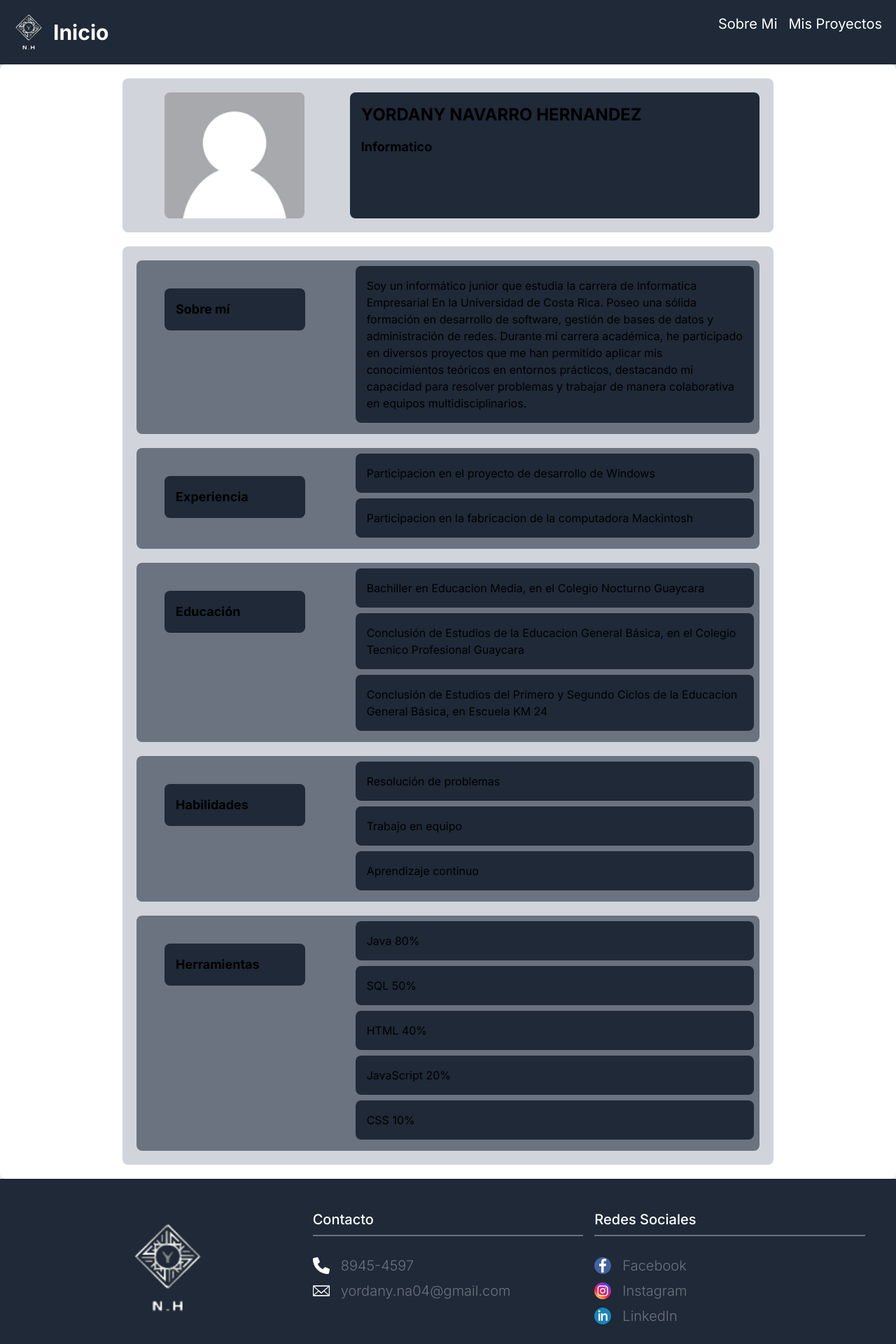
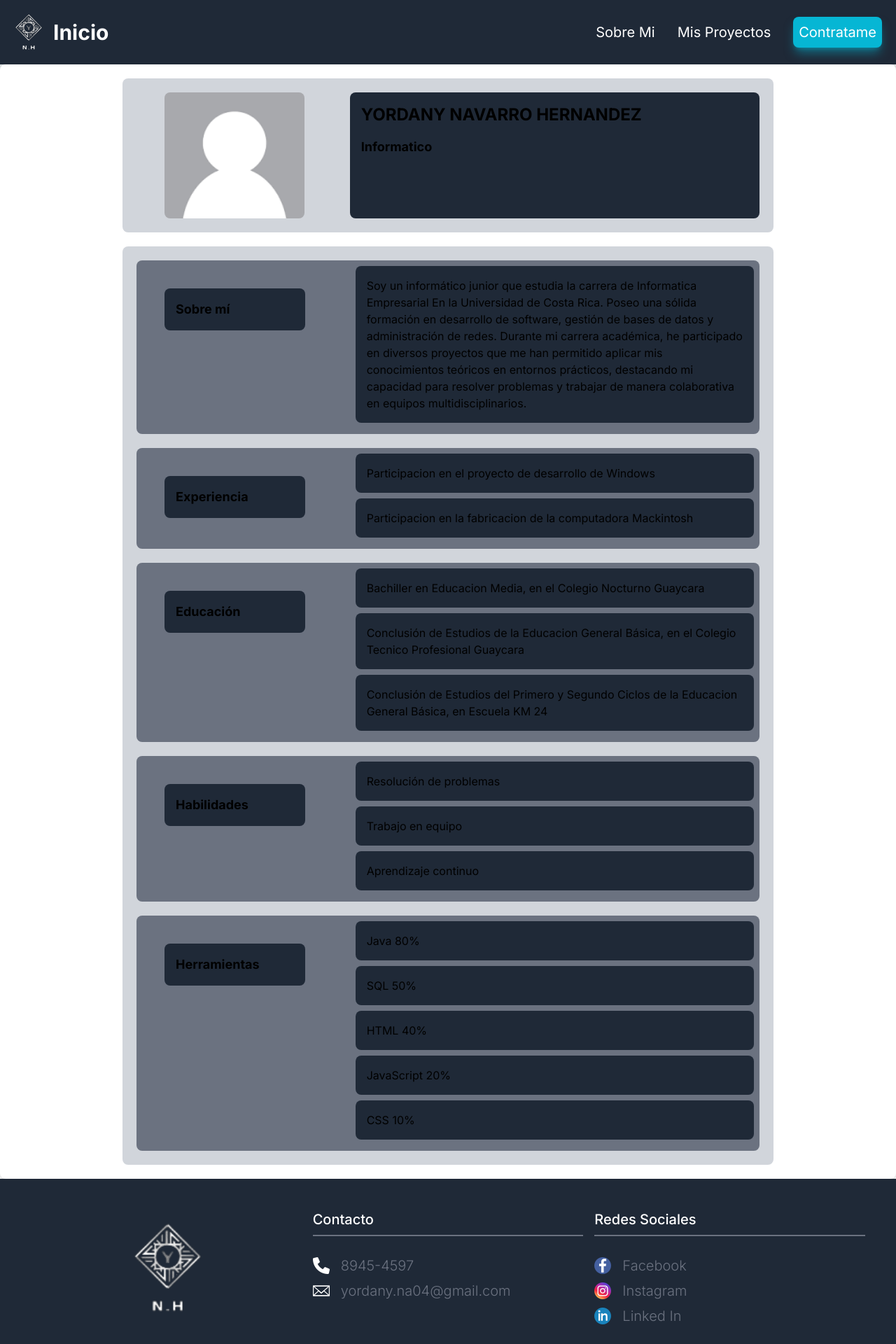
Before and after one commit to YORDANY07/portafolio-yordany, a Next.js app: page /aboutMe in a window 1280 px wide. Shown: the top 1920 px of the page at 70% size. Built offline with nearby package versions, Linux system fonts and the light colour scheme.

Commit message:
Call to action y diseño de carrusel
Se realizo el boton call to action que dirige al correo electronico para realizar contrataciones y ademas se añadieron colores y diseño al carrusel de repositorios

```diff
--- a/src/app/projects/page.tsx
+++ b/src/app/projects/page.tsx
@@ -52,22 +52,35 @@ export default async function ReposPage() {
 
   return (
     <div className="container mx-auto p-4 bg-gray-300 items-center">
-      <h1 className="text-3xl font-bold mb-4 ">GitHub Repositories</h1>
+      <div className='p-4 md:col-span-1'>
+      <h1 className="font-bold text-2xl bg-gray-800 p-4 rounded-lg">Repositorios de GitHub</h1>
+      </div>
 
-        <Slider {...settings} className="w-3/4 bg-gray-800 mb-5 h-full">
-          {repos.map((repo) => (
+      <Slider {...settings} className="w-3/4 m-5 h-full bg-white rounded-lg mx-10">
+        {repos.map((repo) => (
+          <div className='p-4'>
+            <div key={repo.id} className="bg-gray-800 rounded-lg shadow-md p-6 h-[180px]
+             transition duration-300 ease-in-out transform hover:scale-110 ">
 
-            <div key={repo.id} className="bg-gray-100 rounded-lg shadow-md p-6 h-[180px] group-hover:opacity-50">
+              <h2 className="text-xl font-semibold mb-2 text-cyan-500">
+              {repo.name}
+              </h2>
 
-              <h2 className="text-xl font-semibold">
-                <a href={repo.html_url} target="_blank" rel="noopener noreferrer" className="text-blue-600 hover:underline">
-                  {repo.name}
-                </a>
-              </h2>
-              <p className="text-gray-700">{repo.description || 'No description available'}</p>
+              <ul>
+                <li className='hover:underline hover:text-cyan-300 inline-block'>
+                  <Link href={repo.html_url}>Ir a GitHub
+                  </Link>
+                </li>
+                <li className='hover:underline hover:text-cyan-300 inline-block'>
+                  <Link href={repo.html_url+"/archive/refs/heads/main.zip"}>Descargar Repositorio
+                  </Link>
+                </li>
+              </ul>
             </div>
-          ))}
-        </Slider>
+          </div>
+
+        ))}
+      </Slider>
 
 
     </div>
--- a/src/components/footer.tsx
+++ b/src/components/footer.tsx
@@ -27,7 +27,7 @@ export default function Footer() {
                     height={24}
                     alt="Picture of the author"
                   />
-                  <p className="font-light text-gray-500 ml-4">8945-4597</p>
+                  <p className="font-light text-gray-500 ml-4 hover:text-white">8945-4597</p>
                 </Link>
               </li>
               <li className="flex items-center space-x-4 mt-2">
@@ -38,7 +38,7 @@ export default function Footer() {
                     height={24}
                     alt="Picture of the author"
                   />
-                  <p className="font-light text-gray-500 ml-4">yordany.na04@gmail.com</p>
+                  <p className="font-light text-gray-500 ml-4 hover:text-white">yordany.na04@gmail.com</p>
                 </Link>
               </li>
             </ul>
@@ -55,7 +55,7 @@ export default function Footer() {
                     height={24}
                     alt="Picture of the author"
                   />
-                  <p className="font-light text-gray-500 ml-4">Facebook</p>
+                  <p className="font-light text-gray-500 ml-4 hover:text-white">Facebook</p>
                 </Link>
               </li>
               <li className="flex items-center space-x-4 mt-2">
@@ -66,7 +66,7 @@ export default function Footer() {
                     height={24}
                     alt="Picture of the author"
                   />
-                  <p className="font-light text-gray-500 ml-4">Instagram</p>
+                  <p className="font-light text-gray-500 ml-4 hover:text-white">Instagram</p>
                 </Link>
               </li>
               <li className="flex items-center space-x-4 mt-2">
@@ -77,7 +77,7 @@ export default function Footer() {
                     height={24}
                     alt="Picture of the author"
                   />
-                  <p className="font-light text-gray-500 ml-4">LinkedIn</p>
+                  <p className="font-light text-gray-500 ml-4 hover:text-white">Linked In</p>
                 </Link>
               </li>
             </ul>
--- a/src/components/header.tsx
+++ b/src/components/header.tsx
@@ -6,7 +6,7 @@ export default function Header() {
     <div className="bg-gray-800 text-white z-10">
       <nav className="container mx-auto p-6">
         <div className="flex flex-col md:flex-row md:justify-between space-y-4 md:space-y-0">
-            <div className="flex items-center space-x-4">
+          <div className="flex items-center space-x-4 ">
             <Image
               src="/images/logo.png"
               width={40}
@@ -15,9 +15,17 @@ export default function Header() {
             />
             <Link href="/" className="font-bold text-3xl hover:text-gray-300">Inicio</Link>
           </div>
-            <div className="flex justify-end space-x-4 text-xl">
-              <Link href="/aboutMe" className="hover:text-gray-300">Sobre Mi</Link>
-              <Link href="/projects" className="hover:text-gray-300">Mis Proyectos</Link>
+          <div className="flex justify-end space-x-4 gap-4 text-xl items-center ">
+            <Link href="/aboutMe" className="transition duration-300 ease-in-out transform hover:scale-110 hover:underline">Sobre Mi</Link>
+            <Link href="/projects" className="transition duration-300 ease-in-out transform hover:scale-110 hover:underline">Mis Proyectos</Link>
+
+            <div className="bg-cyan-500 shadow-lg shadow-cyan-500/50 rounded-lg p-2 transition duration-300 ease-in-out transform hover:scale-110">
+              <a href="mailto:yordany.na04@gmail.com" className="inline-block">
+                <button className="">
+                  Contratame
+                </button>
+              </a>
+            </div>
           </div>
         </div>
       </nav>
```
Also changed, not shown: src/components/hero.tsx (+1 -26 lines). Lines whose indentation alone changed are shown as unchanged.
